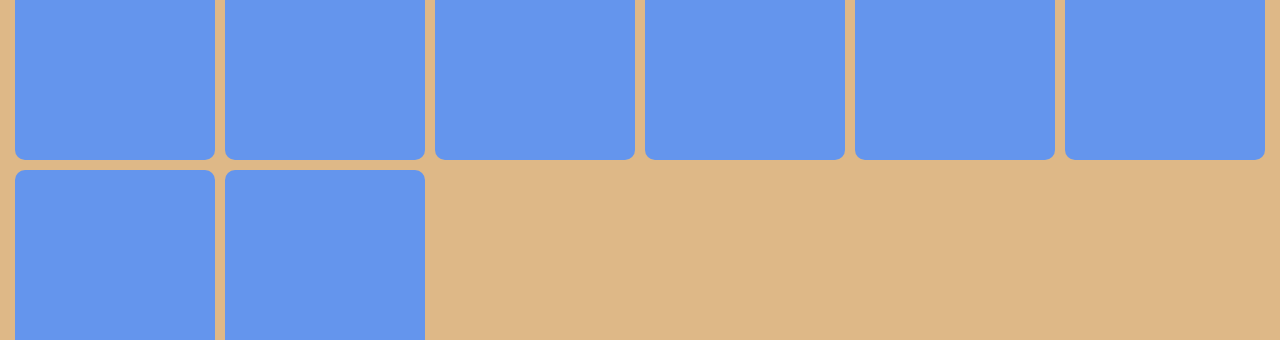
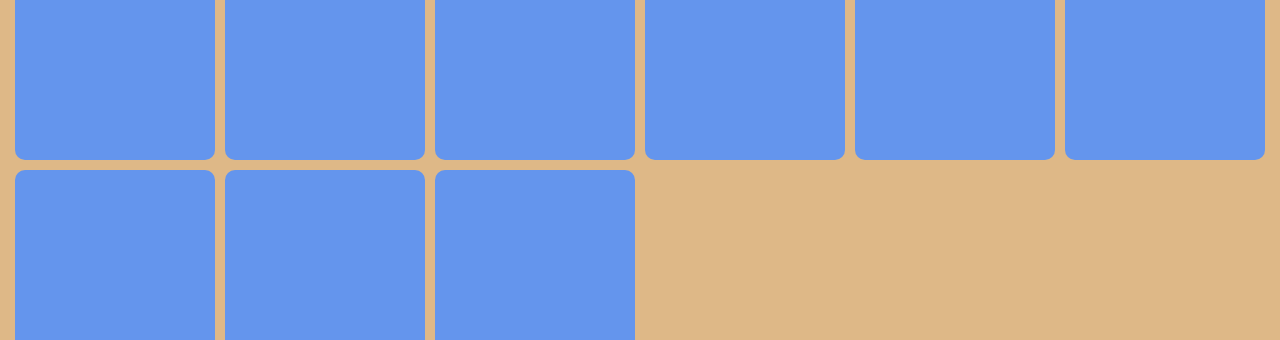
Before and after one commit to Ankitchaudhary2003/ResponsiveGrid, a plain HTML site: page index.html in a window 1280 px wide. Shown: the part 235-575 px from the top of the page. Drawn offline with Linux system fonts and the light colour scheme.

Commit message:
Box nine created

```diff
--- a/index.html
+++ b/index.html
@@ -16,6 +16,7 @@
         <div class="box six">Six</div>
         <div class="box seven">Seven</div>
         <div class="box eight">Eight</div>
+        <div class="box nine">Nine</div>
     </div>
 
 
```
